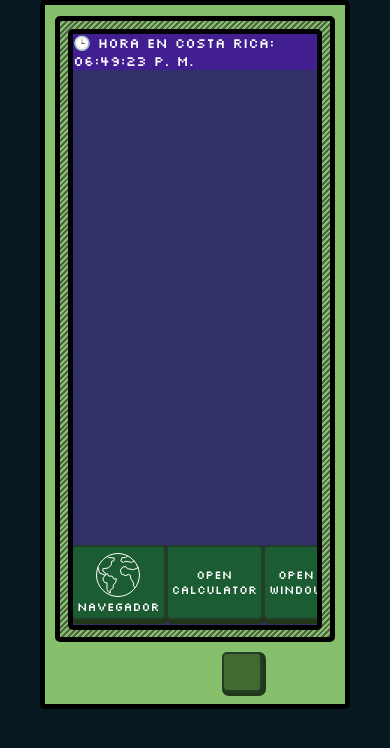
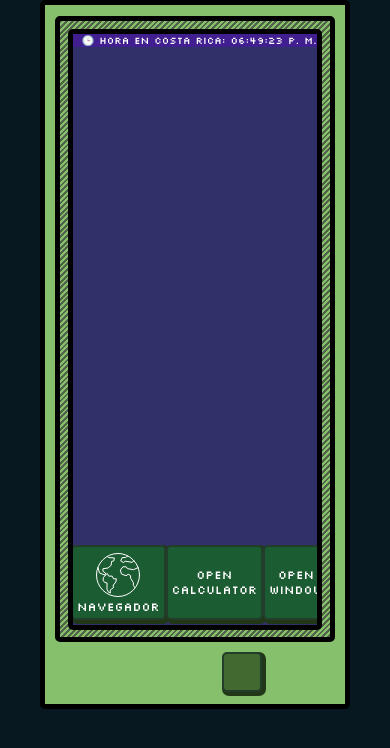
Before and after one commit to JKalith/pcPixelArt, a React (Create React App) app: page / in a window 390 px wide. Shown: the top 748 px of the page. Built offline with nearby package versions, Linux system fonts and the light colour scheme.

Commit message:
Actualización de estilos CSS
Responsive en el reloj

```diff
--- a/src/css/clock.module.css
+++ b/src/css/clock.module.css
@@ -1,4 +1,4 @@
-.clockTime{
+.clockTime {
   position: absolute;
   top: 0;
   right: 0;
@@ -7,4 +7,17 @@ background-color: rgb(66, 31, 144);
   width: 100%;
   display: flex;
   justify-content: right;
+  font-size: 20px; /* Tamaño base */
 }
+
+@media (max-width: 768px) {
+  .clockTime {
+    font-size: 14px;
+  }
+}
+
+@media (max-width: 480px) {
+  .clockTime {
+    font-size: 10px;
+  }
+}
```
Lines whose indentation alone changed are shown as unchanged.
